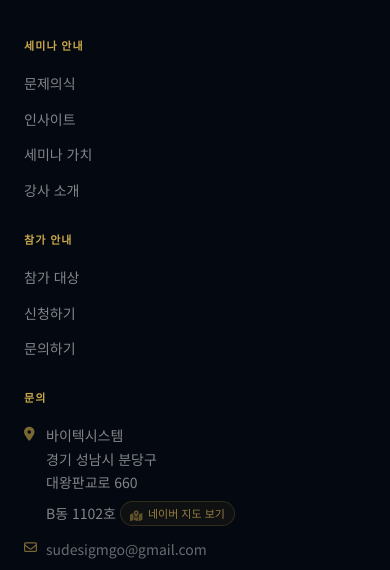
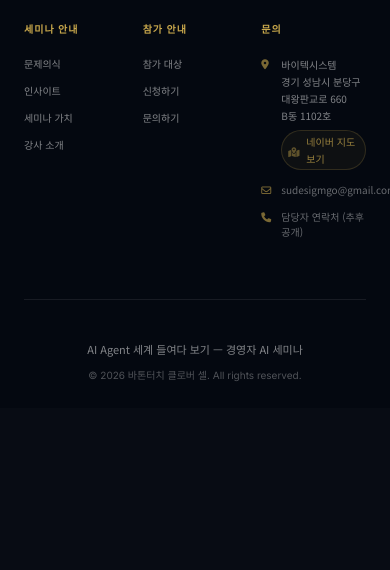
Before and after one commit to kkh2114/ai-agent-seminar, a plain HTML site: page index.html in a window 390 px wide. Shown: the part 8323-8893 px from the top of the page. After the commit the page ends 8731 px from the top, so only its background shows below. Drawn offline with Linux system fonts and the light colour scheme.

Commit message:
Footer 모바일: 가로 배치 유지, 폰트 축소로 PC처럼 정리

```diff
--- a/css/style.css
+++ b/css/style.css
@@ -1558,9 +1558,17 @@
   .cta-buttons { flex-direction: column; align-items: center; }
   .cta-btn-main, .cta-btn-sub { width: 100%; max-width: 320px; justify-content: center; }
 
-  /* ── Footer ── */
+  /* ── Footer — 모바일에서도 PC처럼 가로 배치 ── */
   .footer-brand { max-width: 100%; }
-  .footer-links { flex-direction: column; gap: 28px; }
+  .footer-links { flex-direction: row; flex-wrap: wrap; gap: 20px; }
+  .footer-links .fl-group { flex: 1; min-width: 0; }
+  .footer-links .fl-group h4 { font-size: 11px; margin-bottom: 6px; }
+  .footer-links .fl-group a,
+  .footer-links .fl-group p { font-size: 11px; line-height: 1.5; }
+  .footer-contact-info { font-size: 11px; gap: 6px; }
+  .footer-contact-info i { font-size: 10px; }
+  a.footer-map-link span { font-size: 11px; }
+  .footer-map-badge { font-size: 9px; padding: 2px 6px; }
   .footer-bottom { flex-direction: column; text-align: center; gap: 8px; }
 
   /* ── Modal ── */
@@ -1618,11 +1626,18 @@
   .cta-desc { font-size: 14px; }
   .cta-btn-main { font-size: 15px; padding: 15px 28px; }
   .cta-btn-sub { font-size: 14px; padding: 14px 24px; }
-  /* ── Footer ── */
-  .footer { padding: 56px 0 32px; }
-  .fl-group h4 { font-size: 11px; }
-  .footer-event-name { font-size: 12px; }
-  .footer-copy { font-size: 11px; }
+  /* ── Footer — 소형 모바일에서도 가로 유지 ── */
+  .footer { padding: 40px 0 24px; }
+  .footer-links { flex-direction: row; flex-wrap: wrap; gap: 14px; }
+  .footer-links .fl-group { flex: 1; min-width: 0; }
+  .footer-links .fl-group h4 { font-size: 10px; }
+  .footer-links .fl-group a,
+  .footer-links .fl-group p { font-size: 10px; }
+  .footer-contact-info { font-size: 10px; }
+  a.footer-map-link span { font-size: 10px; }
+  .footer-map-badge { font-size: 8px; }
+  .footer-event-name { font-size: 11px; }
+  .footer-copy { font-size: 10px; }
 
   /* ── Modal ── */
   .modal-box { padding: 24px 16px; border-radius: var(--radius-lg); }
```
